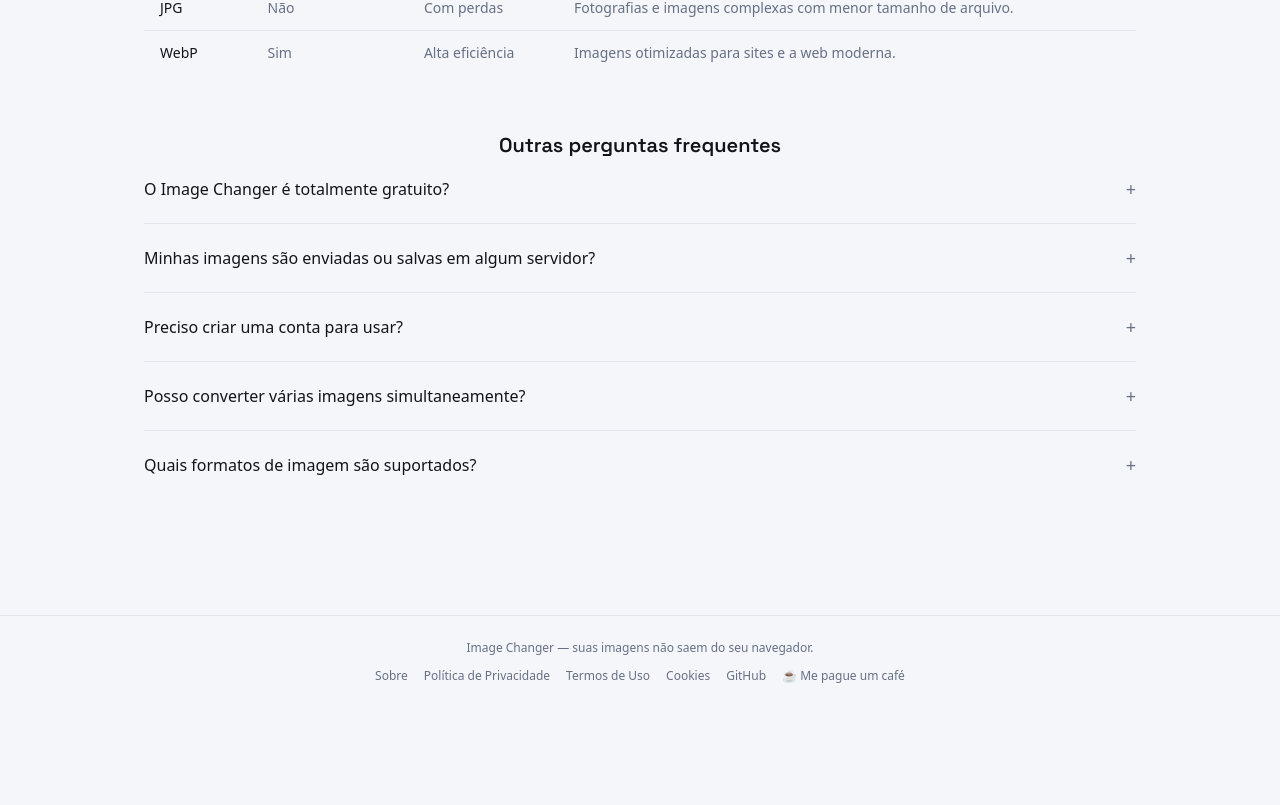
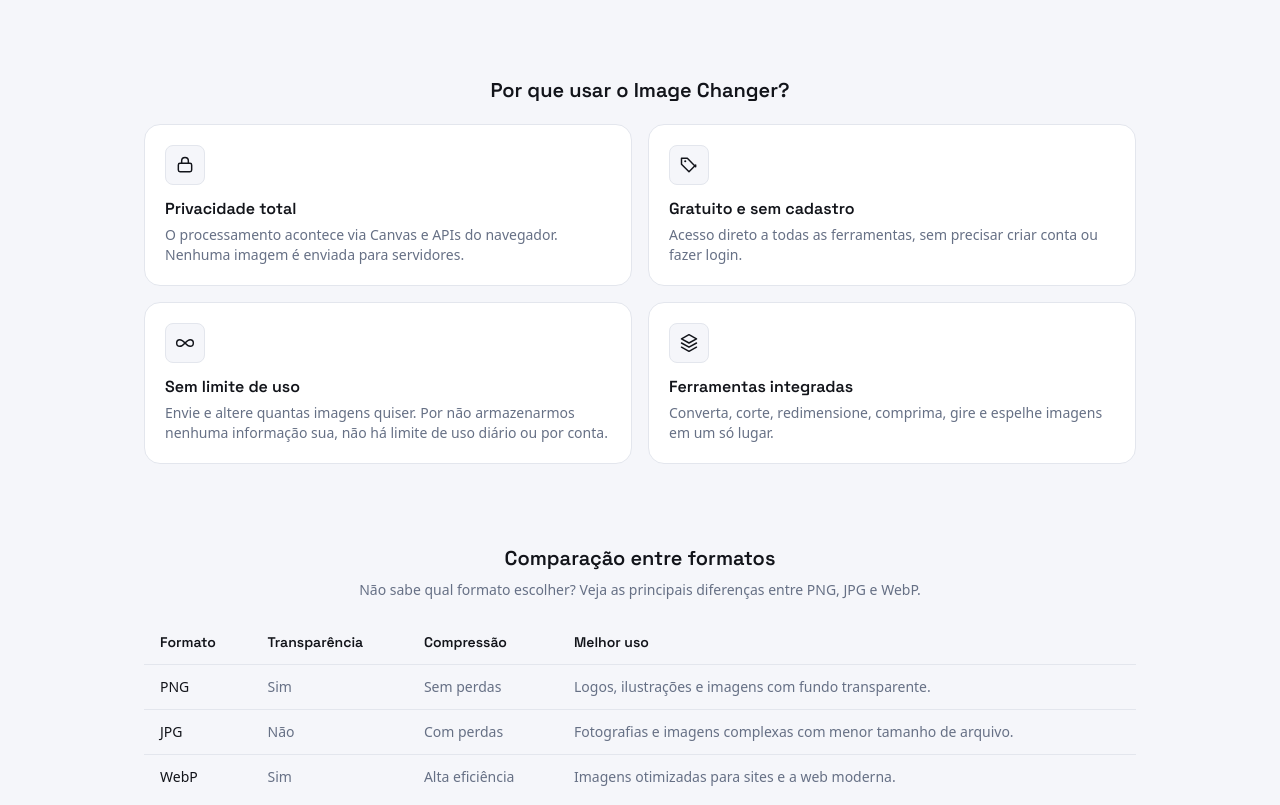
Before and after one commit to josevictorbdbr/ImageChanger, a Next.js app: page /png-para-jpg in a window 1280 px wide. Shown: the part 935-1740 px from the top of the page. Before the commit the page ends 1643 px from the top, so only its background shows below. Built offline with nearby package versions, Linux system fonts and the light colour scheme.

Commit message:
Add option to zip if its more then one file

```diff
--- a/components/ConversionTool.tsx
+++ b/components/ConversionTool.tsx
@@ -1,16 +1,19 @@
 import { useState } from "react";
+import JSZip from "jszip";
 import Layout from "./Layout";
 import DropZone from "./DropZone";
 import SeoHead from "./SeoHead";
 import FaqList, { FaqItem } from "./FaqList";
+import AdBanner from "./AdBanner";
 import HowItWorks from "./HowItWorks";
+import WhyUseUs from "./WhyUseUs";
+import FormatComparisonTable from "./FormatComparisonTable";
 import FaqAccordion from "./FaqAccordion";
 import { SITE_FAQ } from "../utils/siteFaq";
 import { useMultiImageFiles, ManagedFile } from "../hooks/useMultiImageFiles";
 import { convertImage, ImageFormat } from "../tools/imageConverter";
 import { downloadBlob } from "../utils/downloadFile";
 import { formatBytes, replaceExtension } from "../utils/formatBytes";
-import FormatComparisonTable from "./FormatComparisonTable";
 
 interface ConversionToolProps {
   title: string;
@@ -30,17 +33,39 @@
   showOriginal: boolean;
 }
 
+// Evita que dois arquivos com o mesmo nome final se sobrescrevam dentro do .zip
+function uniqueZipName(name: string, usedNames: Set<string>): string {
+  if (!usedNames.has(name)) {
+    usedNames.add(name);
+    return name;
+  }
+  const match = name.match(/^(.*?)(\.[^.]+)?$/);
+  const base = match?.[1] ?? name;
+  const ext = match?.[2] ?? "";
+  let n = 2;
+  let candidate = `${base}-${n}${ext}`;
+  while (usedNames.has(candidate)) {
+    n++;
+    candidate = `${base}-${n}${ext}`;
+  }
+  usedNames.add(candidate);
+  return candidate;
+}
+
 export default function ConversionTool({ title, description, path, toFormat, faq }: ConversionToolProps) {
   const { files, isDragging, addFiles, removeFile, reset, handleDrop, handleDragOver, handleDragLeave, maxFiles } =
     useMultiImageFiles();
   const [results, setResults] = useState<Record<string, FileResult>>({});
   const [isConverting, setIsConverting] = useState(false);
   const [processingIndex, setProcessingIndex] = useState<number | null>(null);
+  const [isZipping, setIsZipping] = useState(false);
+  const [zipError, setZipError] = useState<string | null>(null);
 
   // percorre a lista de arquivos e chama a função de conversão já existente para cada um,
   // sem alterar convertImage — cada imagem segue independente mesmo se alguma falhar
   const convertAll = async () => {
     setIsConverting(true);
+    setZipError(null);
     const initial: Record<string, FileResult> = {};
     files.forEach((f) => (initial[f.id] = { status: "pending", showOriginal: false }));
     setResults(initial);
@@ -78,15 +103,41 @@
     downloadBlob(r.result, replaceExtension(item.file.name, toFormat));
   };
 
+  const handleDownloadZip = async () => {
+    setIsZipping(true);
+    setZipError(null);
+    try {
+      const zip = new JSZip();
+      const usedNames = new Set<string>();
+
+      files.forEach((item) => {
+        const r = results[item.id];
+        if (!r?.result) return;
+        const name = uniqueZipName(replaceExtension(item.file.name, toFormat), usedNames);
+        zip.file(name, r.result);
+      });
+
+      const zipBlob = await zip.generateAsync({ type: "blob" });
+      downloadBlob(zipBlob, `imagens-convertidas-${toFormat}.zip`);
+    } catch {
+      setZipError("Não foi possível gerar o arquivo .zip. Tente novamente.");
+    } finally {
+      setIsZipping(false);
+    }
+  };
+
   const handleReset = () => {
     Object.values(results).forEach((r) => r.resultUrl && URL.revokeObjectURL(r.resultUrl));
     reset();
     setResults({});
     setProcessingIndex(null);
+    setZipError(null);
   };
 
   const allDone =
     files.length > 0 && files.every((f) => results[f.id]?.status === "done" || results[f.id]?.status === "error");
+  const allSucceeded = files.length > 0 && files.every((f) => results[f.id]?.status === "done");
+  const errorCount = files.filter((f) => results[f.id]?.status === "error").length;
 
   return (
     <Layout>
@@ -108,7 +159,7 @@
             />
           )}
 
-          {/* uma imagem: mesma experiência de sempre, sem lista */}
+          {/* uma imagem: mesma experiência de sempre, sem lista, com download individual */}
           {files.length === 1 &&
             (() => {
               const item = files[0];
@@ -162,7 +213,7 @@
               );
             })()}
 
-          {/* duas ou mais imagens: lista com remoção antes de converter e progresso individual */}
+          {/* duas ou mais imagens: lista com progresso individual, download só via .zip ao final */}
           {files.length > 1 && (
             <div className="flex flex-col gap-4">
               <p className="text-sm text-muted">
@@ -223,20 +274,12 @@
                             }`}
                           />
                           <p className="max-w-full truncate font-mono text-xs text-muted">{item.file.name}</p>
-                          <div className="flex gap-3">
                           <button
                             onClick={() => toggleOriginal(item.id)}
                             className="text-sm text-muted underline underline-offset-2"
                           >
                             {r.showOriginal ? "Ver convertida" : "Ver original"}
                           </button>
-                            <button
-                              onClick={() => handleDownload(item)}
-                              className="rounded-full bg-success px-4 py-1 text-sm font-medium text-white hover:bg-success-hover"
-                            >
-                              Baixar
-                            </button>
-                          </div>
                         </div>
                       )}
                     </li>
@@ -244,7 +287,7 @@
                 })}
               </ul>
 
-              {!allDone ? (
+              {!allDone && (
                 <button
                   onClick={convertAll}
                   disabled={isConverting}
@@ -254,26 +297,61 @@
                     ? `Convertendo ${(processingIndex ?? 0) + 1} de ${files.length}...`
                     : `Converter ${files.length} imagens para ${toFormat.toUpperCase()}`}
                 </button>
-              ) : (
-                <button onClick={handleReset} className="self-center text-sm text-muted underline underline-offset-2">
+              )}
+
+              {allDone && allSucceeded && (
+                <div className="flex flex-col items-center gap-3">
+                  <button
+                    onClick={handleDownloadZip}
+                    disabled={isZipping}
+                    className="rounded-full bg-success px-6 py-2 font-medium text-white transition-colors hover:bg-success-hover disabled:opacity-50"
+                  >
+                    {isZipping ? "Preparando .zip..." : `Baixar ${files.length} imagens (.zip)`}
+                  </button>
+                  {zipError && <p className="text-sm text-red-600">{zipError}</p>}
+                  <button onClick={handleReset} className="text-sm text-muted underline underline-offset-2">
                     Converter outras imagens
                   </button>
+                </div>
+              )}
+
+              {allDone && !allSucceeded && (
+                <div className="flex flex-col items-center gap-3 text-center">
+                  <p className="text-sm text-red-600">
+                    {errorCount} de {files.length} imagens não puderam ser convertidas. Por isso o .zip com o lote
+                    não pôde ser gerado.
+                  </p>
+                  <button onClick={handleReset} className="text-sm text-muted underline underline-offset-2">
+                    Tentar novamente com outro lote
+                  </button>
+                </div>
               )}
             </div>
           )}
         </div>
+
+        <AdBanner position="tool-below-editor" className="my-10" />
+        <AdBanner position="tool-above-faq" className="mb-8" />
+
+        <FaqList items={faq} />
       </section>
 
+      {/* Fase 1: conteúdo rico compartilhado com a Home, para equilibrar a densidade
+          de texto em todas as rotas de conversão (thin content / AdSense). */}
       <div className="mx-auto max-w-5xl px-4 pb-14">
         <div className="mt-4">
           <HowItWorks />
         </div>
 
         <div className="mt-20">
+          <WhyUseUs />
+        </div>
+
+        <div className="mt-20">
           <FormatComparisonTable />
         </div>
 
-        <div className="mt-14">
+        <div className="mt-20">
           <FaqAccordion items={SITE_FAQ} title="Outras perguntas frequentes" />
         </div>
       </div>
```
Also changed, not shown: package.json (+5 -4 lines), 1 other file (tests, documents, lock files or other folders). Lines whose indentation alone changed are shown as unchanged.
